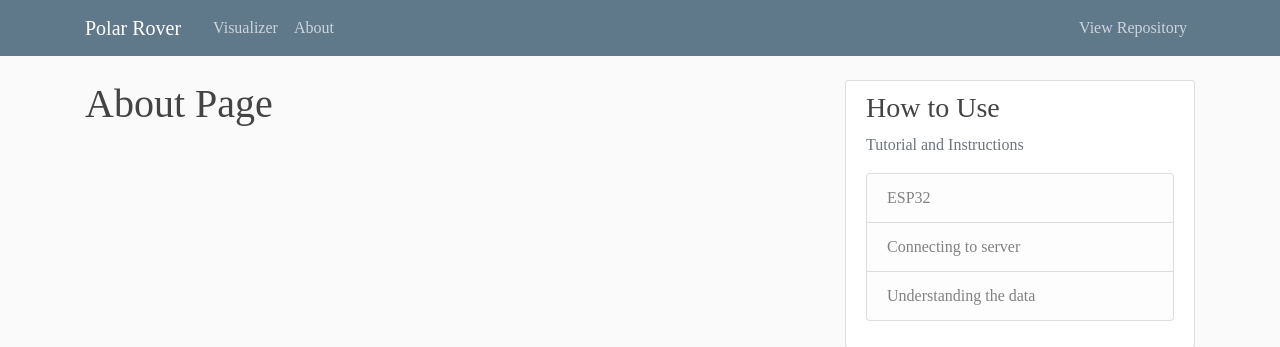
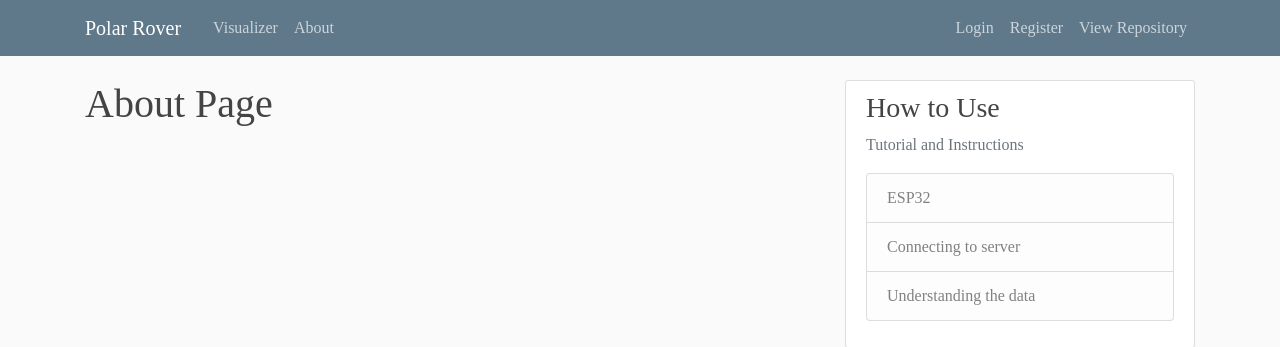
Before and after one commit to chinarjoshi/IoTools, a Flask app: page /about in a window 1280 px wide. Shown: the top 347 px of the page. Run offline with Flask 2, Linux system fonts and the light colour scheme; some libraries are stand-ins or nearby versions.

Commit message:
Fixed url redirects in layout template

```diff
--- a/src/polar_rover/templates/layout.html
+++ b/src/polar_rover/templates/layout.html
@@ -25,12 +25,19 @@
           </button>
           <div class="collapse navbar-collapse" id="navbarToggle">
             <div class="navbar-nav mr-auto">
-              <a class="nav-item nav-link" href="{{ url_for('home') }}">Visualizer</a>
-              <a class="nav-item nav-link" href="{{ url_for('about') }}">About</a>
+              <a class="nav-item nav-link" href="{{ url_for('main.home') }}">Visualizer</a>
+              <a class="nav-item nav-link" href="{{ url_for('main.about') }}">About</a>
             </div>
             <!-- Navbar Right Side -->
             <div class="navbar-nav">
-              <a class="nav-item nav-link" href="https://github.com/chinarjoshi/polar-rover">View Repository</a>
+                {% if current_user.is_authenticated %}
+                <a class="nav-item nav-link" href="{{ url_for('sessions.logout') }}">Logout</a>
+                <!-- <a class="nav-item nav-link" href="{{ url_for('sessions.account') }}">Account</a> -->
+                {% else %}
+                <a class="nav-item nav-link" href="{{ url_for('sessions.login') }}">Login</a>
+                <a class="nav-item nav-link" href="{{ url_for('sessions.register') }}">Register</a>
+                {% endif %}
+                <a class="nav-item nav-link" href="https://github.com/chinarjoshi/polar-rover">View Repository</a>
             </div>
           </div>
         </div>
@@ -55,9 +62,9 @@
             <h3>How to Use</h3>
             <p class='text-muted'>Tutorial and Instructions
               <ul class="list-group">
-                  <li class="list-group-item list-group-item-light" href="{{ url_for('instructions') }}">ESP32</li>
-                  <li class="list-group-item list-group-item-light" href="{{ url_for('instructions') }}">Connecting to server</li>
-                  <li class="list-group-item list-group-item-light" href="{{ url_for('instructions') }}">Understanding the data</li>
+                  <li class="list-group-item list-group-item-light" href="{{ url_for('main.instructions') }}">ESP32</li>
+                  <li class="list-group-item list-group-item-light" href="{{ url_for('main.instructions') }}">Connecting to server</li>
+                  <li class="list-group-item list-group-item-light" href="{{ url_for('main.instructions') }}">Understanding the data</li>
               </ul>
             </p>
           </div>
```
